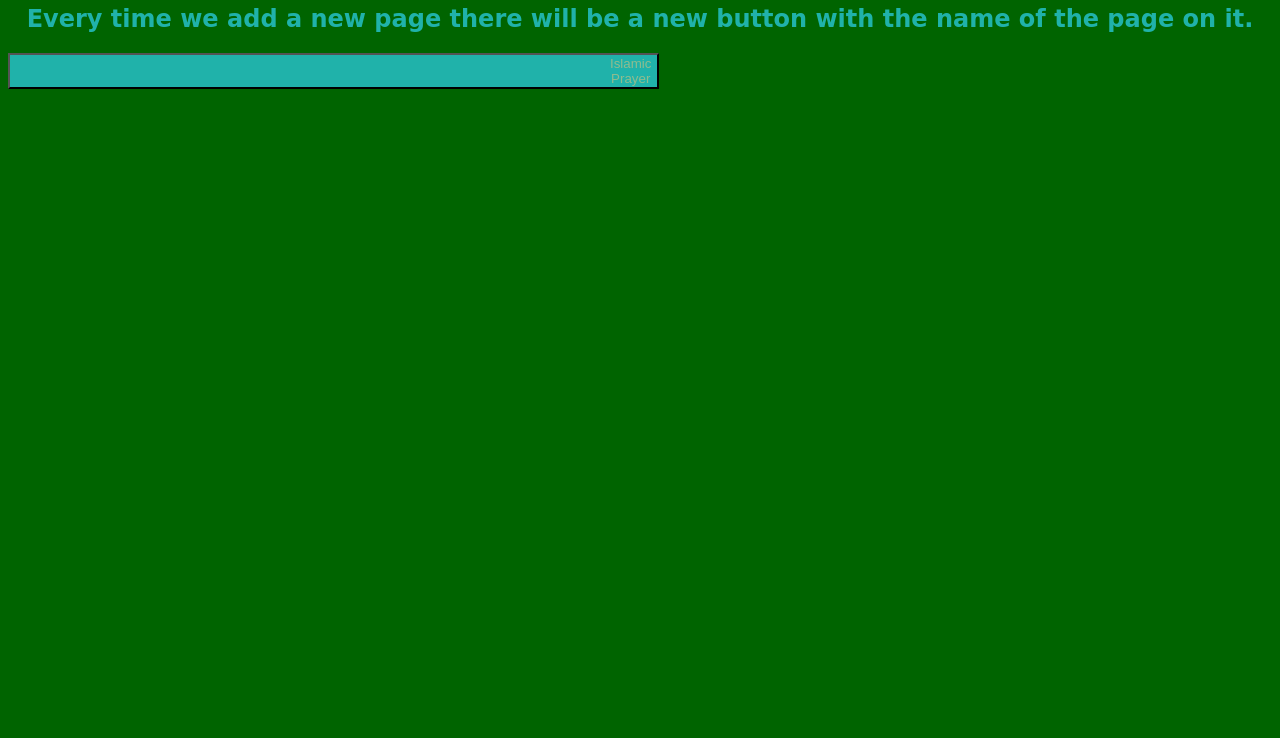
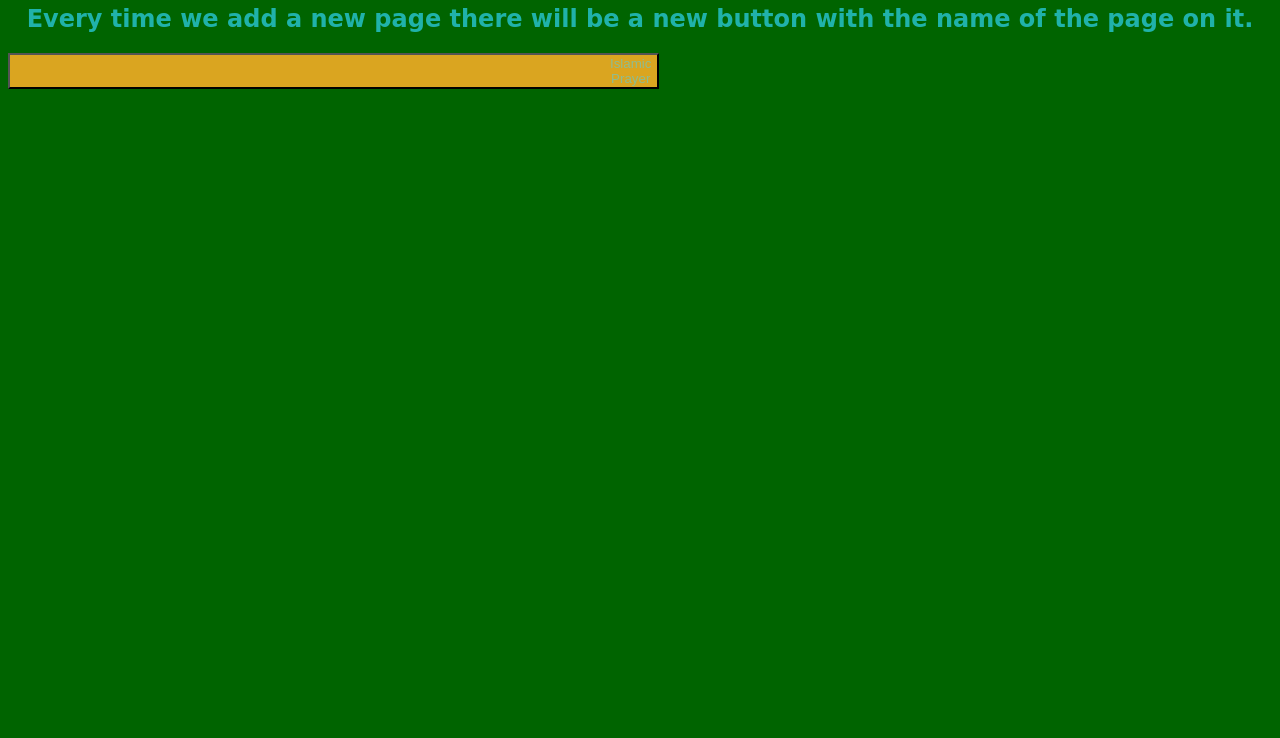
Before and after one commit to ComputerClubDCPS/wikiHOW, a plain HTML site: page main/index.html in a window 1280 px wide. Shown: the part 62-800 px from the top of the page. Drawn offline with Linux system fonts and the light colour scheme.

Commit message:
Update index.html

```diff
--- a/main/index.html
+++ b/main/index.html
@@ -14,7 +14,7 @@
         body{
             background-color: darkgreen;}
         button{
-              background-color: lightseagreen;
+              background-color: goldenrod;
               color: darkseagreen;
               padding-left: 600;
         }
```
